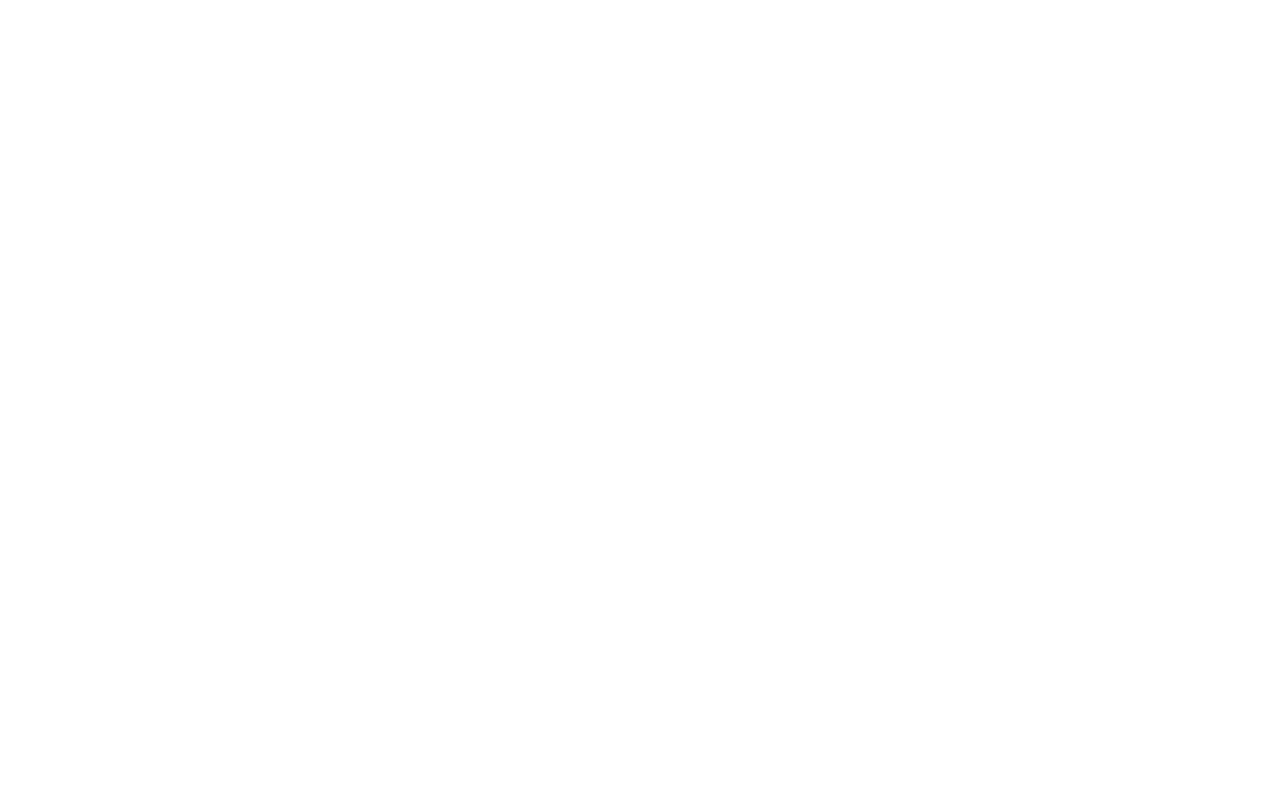
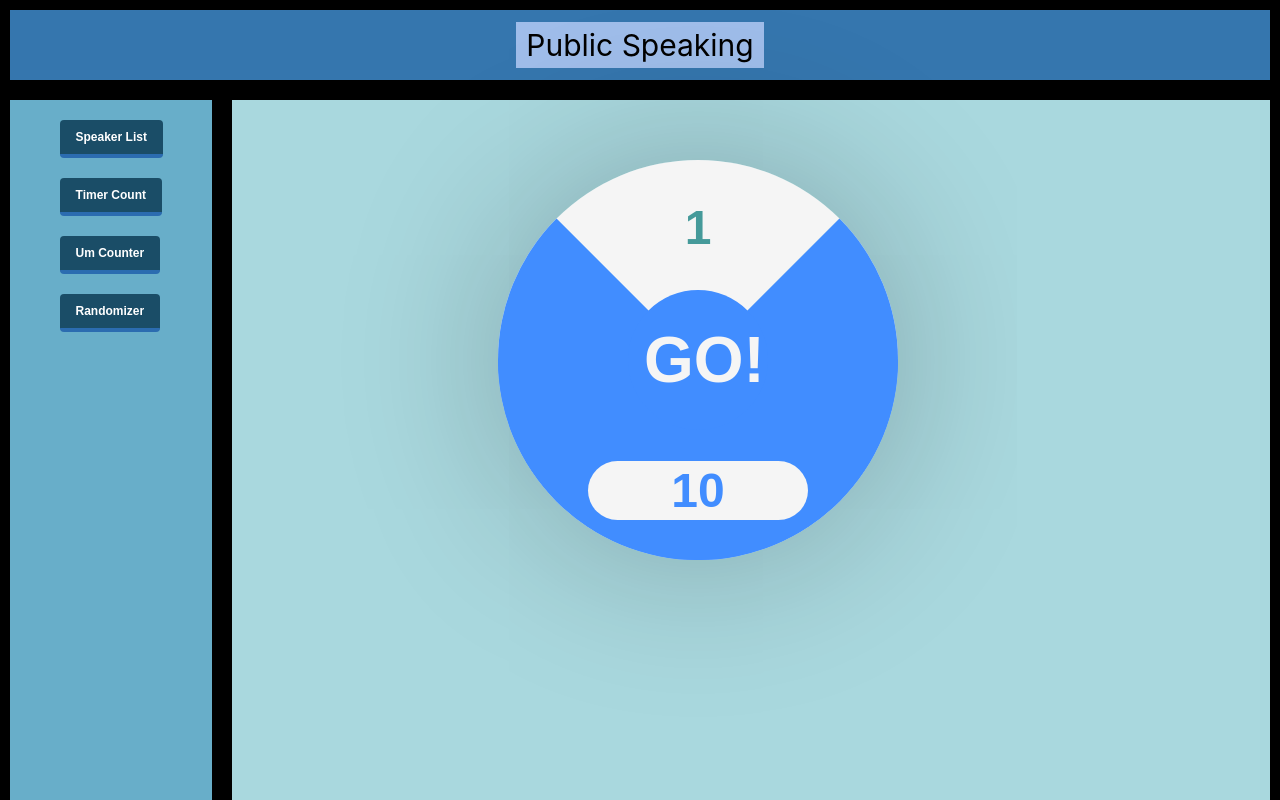
Before and after one commit to sandesb/React, a React (Create React App) app in the folder my-react-app/: page /pages/Randomizer in a window 1280 px wide. Before the commit this address had no page. Shown: the top 800 px of the page. Built offline with nearby package versions, Linux system fonts and the light colour scheme.

Commit message:
randomizer

```diff
--- a/my-react-app/src/App.css
+++ b/my-react-app/src/App.css
@@ -39,6 +39,14 @@
 .flex-wrap1{
   display: flex;
   width:100%;
+}
+.flex-wrap2{
+  display: flex;
+  width:100%;
+  justify-content: center;
+  align-items: center;
+  margin-top: 10%;
+  margin-left: 60%;
 }
 .um {
   border: 1px solid gray;
@@ -342,7 +350,7 @@
 
 /* LABEL ======================================= */
 label          {
-  color:#999;
+  color:#dadada;
   font-size:18px;
   font-weight:normal;
   position:absolute;
@@ -418,3 +426,185 @@
   from { background:#5264AE; }
   to  { width:0; background:transparent; }
 }
+
+
+/* //randomizer// */
+
+
+
+input[type=number]::-webkit-inner-spin-button,
+input[type=number]::-webkit-outer-spin-button {
+  -webkit-appearance: none;
+  margin: 0;
+}
+
+.spinner {
+  position: relative;
+  height: 400px;
+  width: 400px;
+  min-height: 400px;
+  min-width: 400px;
+  border-radius: 50%;
+  box-shadow: 0px 0px 160px rgba(17, 17, 17, 0.25);
+  overflow: hidden;
+}
+
+.spinner__body {
+  position: absolute;
+  border-top: 200px solid transparent;
+  border-right: 200px solid #418dff;
+  border-bottom: 200px solid #418dff;
+  border-left: 200px solid #418dff;
+  z-index: 200;
+}
+
+.spinner__start-button {
+  position: absolute;
+  top: 50%;
+  left: 50%;
+  transform: translate(-50%, -50%);
+  height: 140px;
+  width: 140px;
+  border-radius: 50%;
+  font-family: 'Dosis', sans-serif;
+  font-weight: bold;
+  font-size: 64px;
+  color: #f5f5f5;
+  background-color: #418dff;
+  outline: none;
+  border: none;
+  user-select: none;
+  z-index: 300;
+  transition: height .1s ease-in, width .2s ease-in, color .1s ease-in, background-color .1s ease-in;
+}
+
+.spinner__start-button:hover {
+  height: 150px;
+  width: 150px;
+  color:#418dff;
+  background-color: #befafa;
+  box-shadow: 0px 0px 44px rgba(17, 17, 17, 0.25);
+}
+
+.spinner__start-button:active {
+  height: 135px;
+  width: 135px;
+  color: #418dff;
+  background-color: #459A9A;
+  box-shadow: none;
+  animation: shaking .15s ease-in-out infinite;
+}
+
+.spinner__input {
+  position: absolute;
+  bottom: 40px;
+  left: 50%;
+  padding: 2px 10px;
+  transform: translatex(-50%);
+  font-family: 'Dosis', sans-serif;
+  font-size: 48px;
+  font-weight: bold;
+  color: #418dff;
+  background: #f5f5f5;
+  border-radius: 36px;
+  text-align: center;
+  outline: none;
+  border: none;
+  z-index: 300;
+  transition: .1s ease-in;
+}
+
+.spinner__input:hover {
+  color: #8CD0D0;
+}
+
+.spinner__input:focus {
+  color: #418dff;
+}
+
+.spinner__plate {
+  position: absolute;
+  height: 400px;
+  width: 400px;
+}
+
+.spinner__plate--spin {
+  animation: spinning 2s ease-out;
+}
+
+.spinner__item {
+  position: absolute;
+  top: 0;
+  left: 50%;
+  transform: translatex(-50%);
+  height: calc(200px - 40px);
+  padding-top: 40px;
+  font-family: 'Dosis', sans-serif;
+  font-weight: bold;
+  font-size: 48px;
+  color: #459A9A;
+  text-align: center;
+  transform-origin: 50% 100%;
+  z-index: 10;
+}
+
+.spinner__item:before {
+  content: '';
+  position: absolute;
+  top: 0;
+  left: 50%;
+  transform: translatex(-50%);
+  border-top: 200px solid #f5f5f5;
+  border-right: 200px solid transparent;
+  border-bottom: 200px solid transparent;
+  border-left: 200px solid transparent;
+  z-index: -1;
+}
+
+.spinner__item:nth-child(even):before {
+  border-top: 200px solid #EBEBEB;
+}
+
+.spinner__item--left {
+  transform: translatex(-50%) rotate(-90deg);
+}
+
+.spinner__item--top {
+  transform: translatex(-50%) rotate(0deg);
+}
+
+.spinner__item--right {
+  transform: translatex(-50%) rotate(90deg);
+}
+
+.spinner__item--bottom {
+  transform: translatex(-50%) rotate(180deg);
+}
+
+@keyframes shaking {
+  0% {
+    top: calc(50% + 1px);
+    left: calc(50% - 1px);
+  }
+  25% {
+    top: calc(50% - 1px);
+    left: calc(50% + 1px);
+  }
+  50% {
+    top: calc(50% + 1px);
+    left: calc(50% + 1px);
+  }
+  75% {
+    top: calc(50% - 1px);
+    left: calc(50% - 1px);
+  }
+}
+
+@keyframes spinning {
+  from {
+    transform: rotate(0deg);
+  }
+  to {
+    transform: rotate(1800deg);
+  }
+}
--- a/my-react-app/src/App.js
+++ b/my-react-app/src/App.js
@@ -5,6 +5,8 @@
 import UserManagement from './pages/UserManagement/UserManagement';
 import AddUser from './pages/UserManagement/AddUser'
 import Contact from './pages/Contact';
+import Randomizer from './pages/Randomizer';
+
 import Faq from './pages/Faq';
 import Detail from './pages/UserManagement/Detail';
 
@@ -20,6 +22,8 @@
 
           <Route path="/pages/Faq" element={<Faq/> } />
           <Route path="/pages/Contact" element={<Contact/> } />
+          <Route path="/pages/Randomizer" element={<Randomizer/> } />
+
         </Route>
       </Routes>
     </BrowserRouter>
--- a/my-react-app/src/pages/Faq.js
+++ b/my-react-app/src/pages/Faq.js
@@ -1,13 +1,75 @@
-const Faq = () =>{
+import React, { useState, useEffect } from 'react';
+
+const Faq = () => {
+    const [hour, setHour] = useState(0);
+    const [minute, setMinute] = useState(0);
+    const [second, setSecond] = useState(0);
+    const [isRunning, setIsRunning] = useState(false);
+
+    useEffect(() => {
+        let intervalId;
+
+        if (isRunning) {
+            intervalId = setInterval(() => {
+                setSecond(prevSecond => {
+                    if (prevSecond === 59) {
+                        setMinute(prevMinute => {
+                            if (prevMinute === 59) {
+                                setHour(prevHour => prevHour + 1);
+                                return 0;
+                            } else {
+                                return prevMinute + 1;
+                            }
+                        });
+                        return 0;
+                    } else {
+                        return prevSecond + 1;
+                    }
+                });
+            }, 1000);
+        } else {
+            clearInterval(intervalId);
+        }
+
+        return () => clearInterval(intervalId);
+    }, [isRunning]);
+
+    function start() {
+        setIsRunning(true);
+    }
+
+    function pause() {
+        setIsRunning(false);
+    }
+
+    function reset() {
+        setIsRunning(false);
+        setHour(0);
+        setMinute(0);
+        setSecond(0);
+    }
+
+    function returnData(input) {
+        return input >= 10 ? input : `0${input}`;
+    }
 
     return (
         <div>
-            <h1>daFaq</h1>
-            <img class="club" src="/club1.png"></img>
+            <h1>Timer</h1>
+            {/* <img className="club" src="/club1.png" alt="club"></img> */}
 
+            <div>
+                <span id="hour">{returnData(hour)}</span>:<span id="minute">{returnData(minute)}</span>:
+                <span id="second">{returnData(second)}</span>
+            </div>
+
+            <br />
+
+            <button type="button" onClick={start} disabled={isRunning} name="start">start</button>
+            <button type="button" onClick={pause} disabled={!isRunning} name="pause">pause</button>
+            <button type="button" onClick={reset} name="reset">reset</button>
         </div>
-
-        );
-    };
+    );
+};
 
 export default Faq;
--- /dev/null
+++ b/my-react-app/src/pages/Randomizer.js
@@ -0,0 +1,87 @@
+import React, { useState, useEffect } from 'react';
+
+const Randomizer = () => {
+    const initialInputValue = 10;
+    const initialItems = [1, 2, 3, 4];
+    const [inputValue, setInputValue] = useState(initialInputValue);
+    const [items, setItems] = useState(initialItems);
+    const [isRandomizing, setIsRandomizing] = useState(false);
+
+    useEffect(() => {
+        const input = document.querySelector('.spinner__input');
+        input.addEventListener('change', handleInputChange);
+
+        return () => {
+            input.removeEventListener('change', handleInputChange);
+        };
+    }, []);
+
+    const handleInputChange = (e) => {
+        let newValue = parseInt(e.target.value);
+        if (isNaN(newValue) || newValue < 1) {
+            newValue = 1;
+        }
+        setInputValue(newValue);
+    };
+
+    const startRandomization = () => {
+        if (isRandomizing) {
+            resetRandomizer();
+        } else {
+            randomizeItems();
+            const plate = document.querySelector('.spinner__plate');
+            if (!plate.classList.contains('spinner__plate--spin')) {
+                plate.classList.add('spinner__plate--spin');
+            }
+            setIsRandomizing(true);
+        }
+    };
+
+    const randomizeItems = () => {
+        const newItems = [];
+        for (let i = 0; i < initialItems.length; i++) {
+            newItems.push(random(1, inputValue));
+        }
+        setItems(newItems);
+    };
+
+    useEffect(() => {
+        const plate = document.querySelector('.spinner__plate');
+        if (plate && plate.classList.contains('spinner__plate--spin')) {
+            const newPlate = plate.cloneNode(true);
+            plate.parentNode.replaceChild(newPlate, plate);
+        }
+    }, [items]);
+
+    const resetRandomizer = () => {
+        setInputValue(initialInputValue);
+        setIsRandomizing(false);
+        window.location.reload(); // Refresh the page
+    };
+
+    const random = (min, max) => {
+        return Math.floor(Math.random() * (max - min + 1)) + min;
+    };
+
+    return (
+        <div>
+            <br></br>
+            <div class="flex-wrap2">
+            <div className="spinner">
+                <div className="spinner__body"></div>
+                <button className="spinner__start-button" onClick={startRandomization}>
+                    {isRandomizing ? 'X' : 'GO!'}
+                </button>
+                <input type="number" className="spinner__input" value={inputValue} onChange={handleInputChange} />
+                <div className="spinner__plate">
+                    {items.map((item, index) => (
+                        <div key={index} className={`spinner__item spinner__item--${index === 0 ? 'top' : index === 1 ? 'right' : index === 2 ? 'bottom' : 'left'}`}>{item}</div>
+                    ))}
+                </div>
+            </div>
+            </div>
+        </div>
+    );
+};
+
+export default Randomizer;
--- a/my-react-app/src/pages/UserManagement/Detail.js
+++ b/my-react-app/src/pages/UserManagement/Detail.js
@@ -1,6 +1,5 @@
 import { useState } from "react";
 import { useEffect } from "react";
-
 import { useParams } from "react-router-dom";
 
 
@@ -56,9 +55,9 @@
         <div>
             {/* <h1>User Details {id} {username}</h1> */}
             <div>Username: {user.username}</div>
-            <div>Username: {user.age}</div>
-            <div>Username: {user.city}</div>
-            <div>Username: {user.email}</div>
+            <div>Age: {user.age}</div>
+            <div>City: {user.city}</div>
+            <div>Email: {user.email}</div>
 
         </div>
         );
--- a/my-react-app/src/pages/theme/Sidebar.js
+++ b/my-react-app/src/pages/theme/Sidebar.js
@@ -14,13 +14,19 @@
 
             <li>
             <Link to="/pages/Faq">
-            <button>Timer</button>
+            <button>Timer Count</button>
                     </Link>
             </li>
 
             <li>
             <Link to="/pages/Contact">
                     <button>Um Counter</button>
+                    </Link>
+            </li>
+
+            <li>
+            <Link to="/pages/Randomizer">
+                    <button>Randomizer</button>
                     </Link>
             </li>
         </ul>
```
